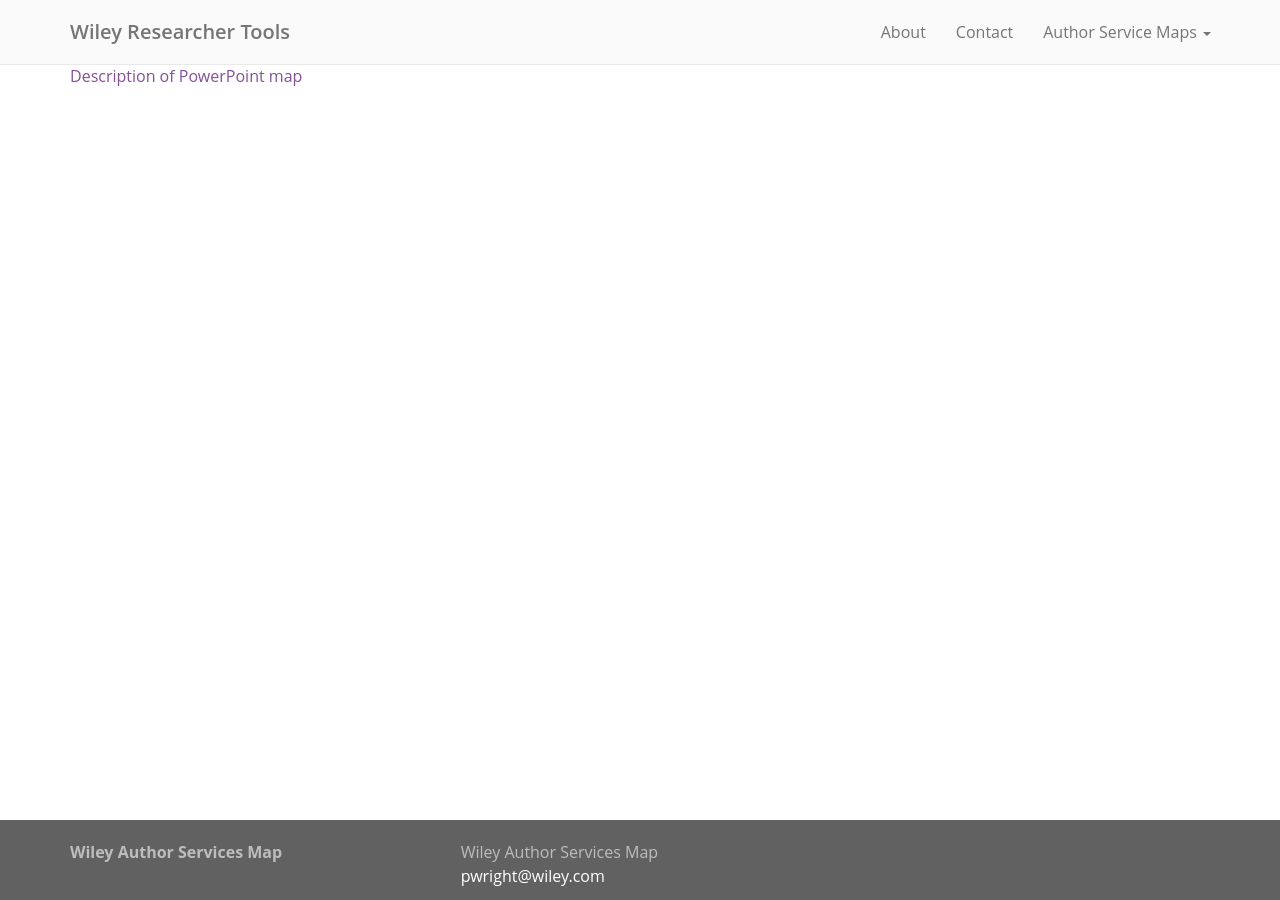
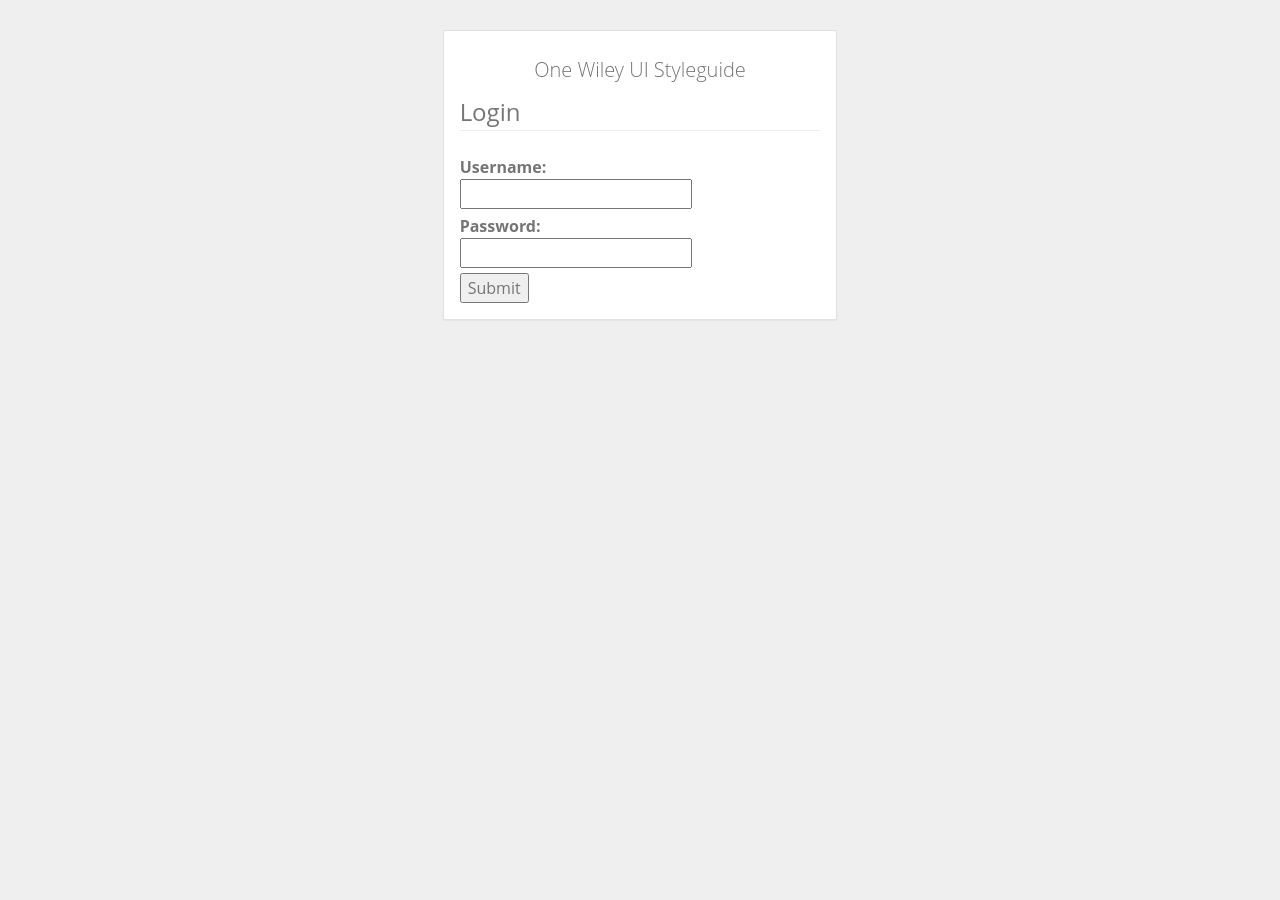
Before and after one commit to sallen-wiley/author-service-map, a Jekyll site: the page built from root-pages/powerpoint-map.html, in a window 1280 px wide. Built offline with Jekyll 4.4.1, drawn with Linux system fonts in a browser that asks for light colours; nearby versions of some CDN libraries; a script that is not in the unit is left out.

Commit message:
added login and improved powerpoint page

```diff
--- /dev/null
+++ b/_includes/loginOverlay.html
@@ -0,0 +1,46 @@
+<div id="login-overlay" class="ow-login">
+	<div class="container-fluid">
+
+		<div class="row">
+
+			<div class="ow-login__cont col-xs-12 col-sm-6 col-sm-offset-3 col-md-4 col-md-offset-4">
+
+				<div class="panel panel-default">
+
+					<div class="panel-body">
+
+					<h4 class="text-center">One Wiley UI Styleguide</h4>
+
+					<form id="login-form" name="login" autocomplete="on" onsubmit="event.preventDefault(); pasuser(this);">
+
+						<fieldset>
+							<legend>Login</legend>
+
+							<label for="username">
+                    <div>Username: </div>
+                    <input type="text" id="username" name="username" required />
+                </label>
+
+							<label for="password">
+                    <div>Password: </div>
+                    <input type="password" id="password" name="password" required />
+                </label>
+
+						</fieldset>
+
+						<input type="submit" value="Submit" class="ow-button">
+
+					</form>
+
+					</div>
+
+				</div>
+
+			</div>
+
+		</div>
+
+	</div>
+</div>
+
+<script src="{{ '/assets/js/loginOverlay.js' | relative_url }}"></script>
--- a/_layouts/default.html
+++ b/_layouts/default.html
@@ -4,6 +4,8 @@
   {% include head.html %}
 
   <body>
+
+	  {% include loginOverlay.html %}
 
     {% include header.html %}
 
--- a/_sass/site-specific-styles.scss
+++ b/_sass/site-specific-styles.scss
@@ -2,3 +2,5 @@
 @import "site-specific-styles/home-general";
 @import "site-specific-styles/home-about";
 @import "site-specific-styles/home-contact";
+@import "site-specific-styles/login-overlay";
+@import "site-specific-styles/powerpoint-map";
--- /dev/null
+++ b/_sass/site-specific-styles/_login-overlay.scss
@@ -0,0 +1,14 @@
+#login-overlay {
+	position: fixed;
+	z-index: 100000;
+	background-color: #EFEFF0;
+	top: 0;
+	left: 0;
+	width: 100%;
+	height: 100%;
+	overflow: hidden;
+	padding-top: 30px;
+	&.hidden {
+		display: none;
+	}
+}
--- /dev/null
+++ b/_sass/site-specific-styles/_powerpoint-map.scss
@@ -0,0 +1,8 @@
+.page-hero {
+	height: 200px;
+	width: 100%;
+	background-image: url($baseurl + "/assets/img/powerpoint-hero.jpg");
+	background-size: cover;
+	background-position: center;
+	margin-bottom: 20px;
+}
--- /dev/null
+++ b/assets/js/loginOverlay.js
@@ -0,0 +1,27 @@
+function getLoggedIn() {
+
+	var loggedIn = localStorage.getItem('logged');
+	console.log(loggedIn);
+
+	if (loggedIn) {
+		console.log("you are logged in")
+		document.getElementById("login-overlay").classList.add("hidden")
+	} else if (!loggedIn) {
+		console.log("you are not logged in")
+	}
+}
+
+function pasuser(form) {
+	if (form.username.value == "authorservices") {
+		if (form.password.value == "wiley1") {
+			localStorage.setItem('logged', true);
+			getLoggedIn();
+		} else {
+			alert("Invalid Password")
+		}
+	} else {
+		alert("Invalid UserID")
+	}
+}
+
+getLoggedIn();
--- a/root-pages/interactive-map.html
+++ b/root-pages/interactive-map.html
@@ -16,7 +16,7 @@
 
         <div class="col-md-12">
 
-            Description of graphic
+            <p>This interactive map allows you to click through each stage of the author journey and see the various services Wiley offers researchers, including a brief description and a link to more information (where available). Each service is color-coded based on whether it is a tool or product, a learning service, or a policy-based service.</p>
 
         </div>
 
--- a/root-pages/powerpoint-map.html
+++ b/root-pages/powerpoint-map.html
@@ -4,12 +4,30 @@
 permalink: /powerpoint-map/
 ---
 
+<div class="container-fluid">
+
+	<div class="row">
+
+		<div class="page-hero col-md-12">
+
+
+
+		</div>
+
+	</div>
+
+</div>
+
 <div class="container">
     <div class="row">
 
         <div class="col-md-12">
 
-            <a href='{{ "/assets/files/Wiley%20Researcher%20Tools%20PPT_15thJune.pptx" | relative_url}}'>Description of PowerPoint map</a>
+
+
+			<p>PowerPoint Summary description: This PowerPoint is a static version of the interactive map that can be used in presentations or saved as a PDF and shared. The first slide shows all of Wiley’s services across the stages of the research journey, and the subsequent slides isolate each stage. Links to the external webpage for each service are included where available.</p>
+
+			<p class="text-center"><a class="btn btn-primary btn-lg" role="button" href='{{ "/assets/files/Wiley%20Researcher%20Tools%20PPT_15thJune.pptx" | relative_url}}'>Click here to download the PowerPoint map</a></p>
 
         </div>
 
```
Also changed, not shown: assets/img/powerpoint-hero.jpg (added), 1 other file.
